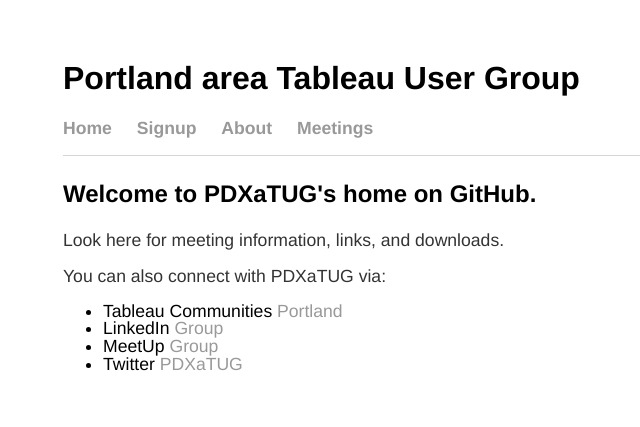
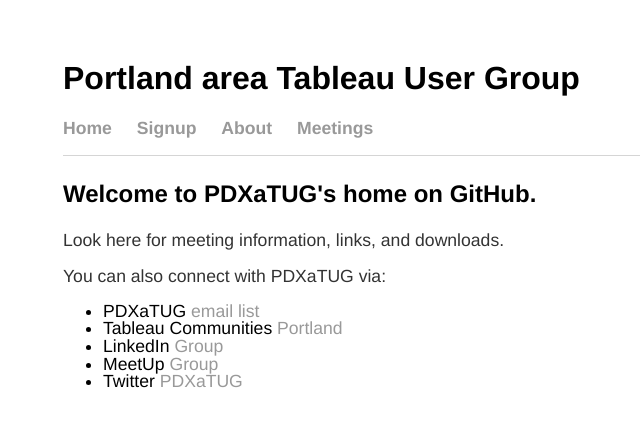
Before and after one commit to PDXaTUG/PDXaTUG.github.io, a Jekyll site: the page built from index.html, in a window 1280 px wide. Shown: the top 427 px of the page, without its empty margins (129-769 px from the left). Built offline with Jekyll 4.4.1, drawn with Linux system fonts in a browser that asks for light colours.

Commit message:
Update index list

```diff
--- a/index.html
+++ b/index.html
@@ -10,6 +10,8 @@ title: Portland area Tableau User Group
 <p>You can also connect with PDXaTUG via:</p>
 
 <ul>
+<li>PDXaTUG <a href="https://pdxatug.github.io/signup.html">email list</a>
+</li>
 <li>Tableau Communities <a href="https://community.tableau.com/groups/portland">Portland</a>
 </li>
 <li>LinkedIn <a href="https://www.linkedin.com/groups/3858800">Group</a>
```
